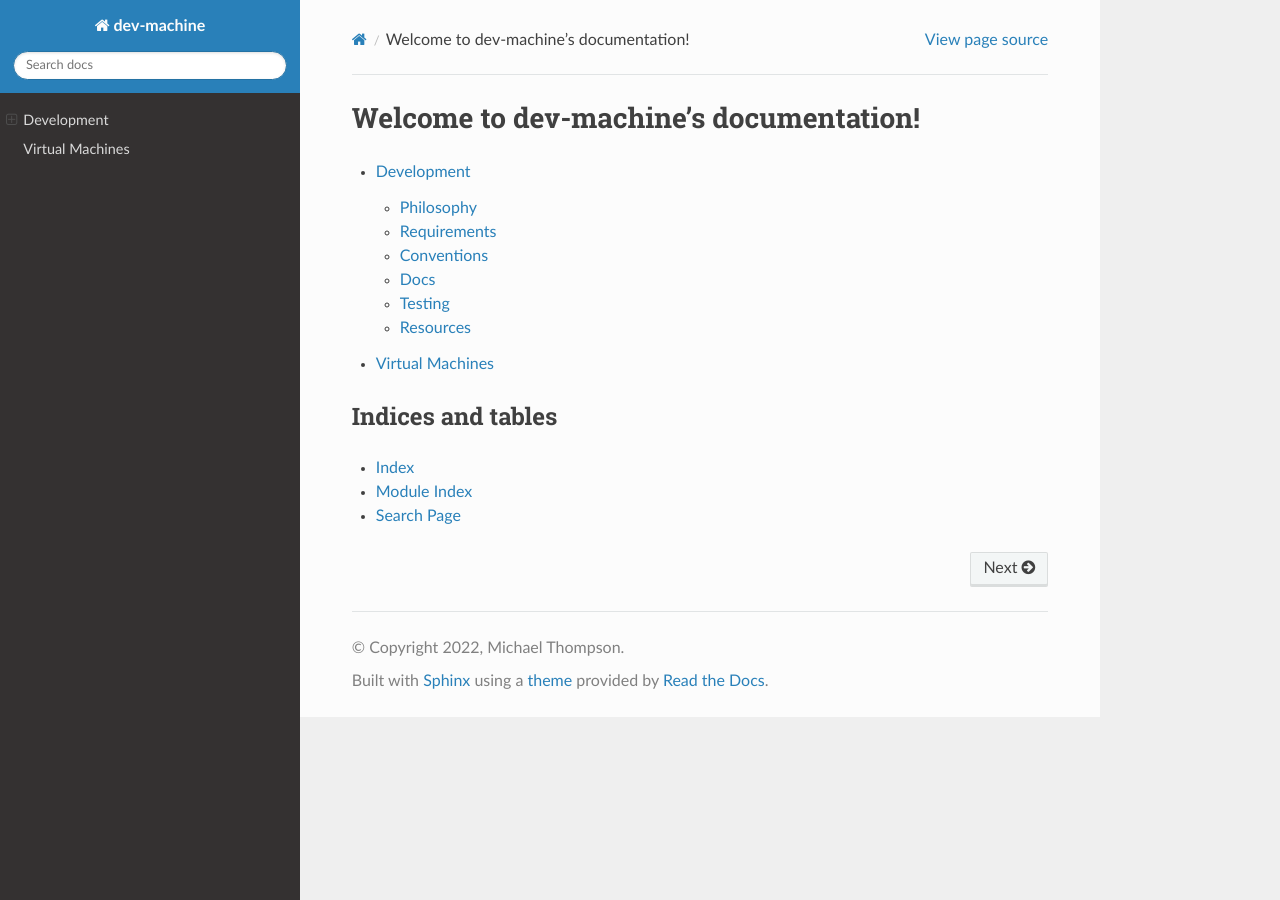
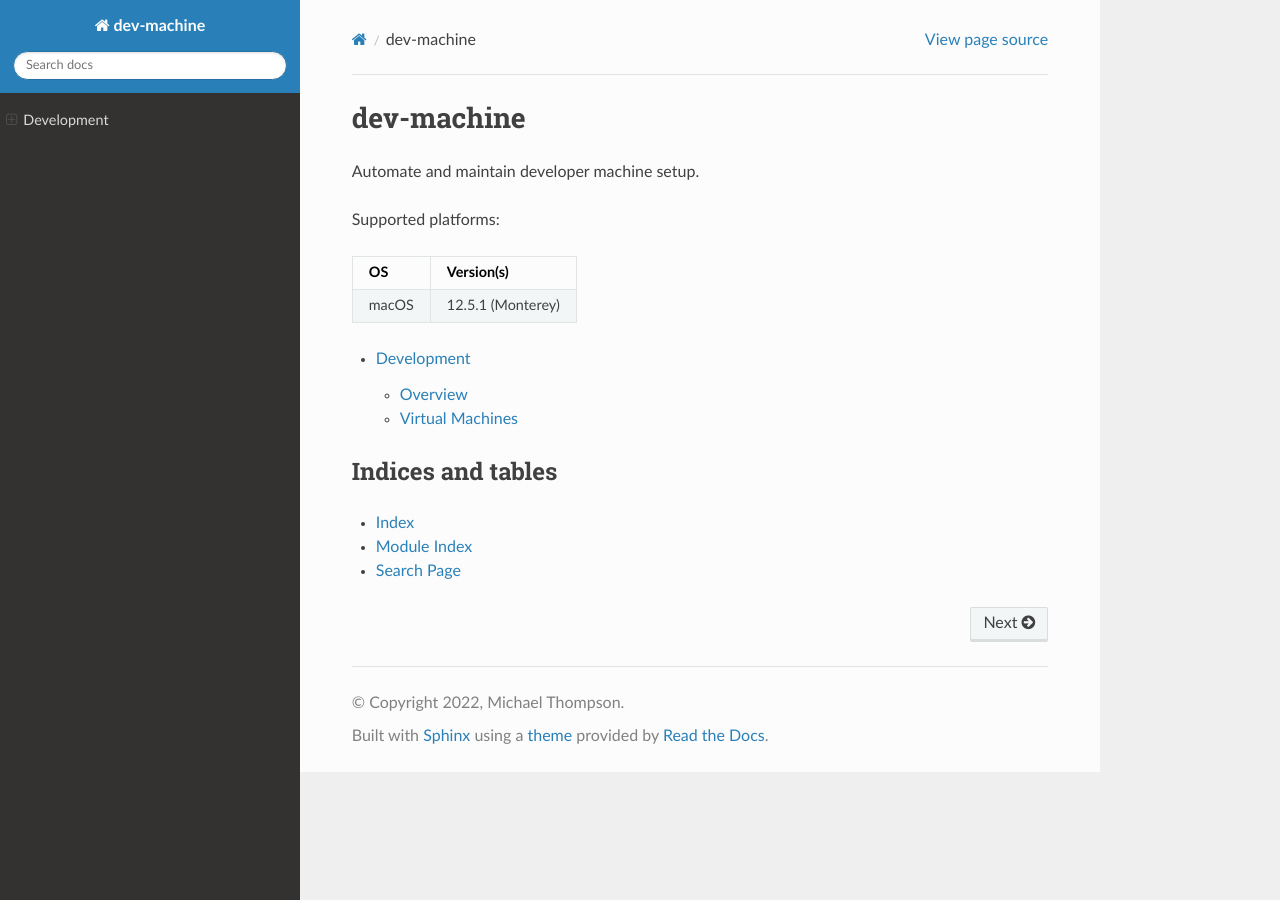
Before and after one commit to ActionScripted/dev-machine, a Sphinx documentation site: the page built from docs/source/index.md, in a window 1280 px wide. Built offline with Sphinx 7.4.7 and the Read the Docs theme 2.0.0, drawn with Linux system fonts in a browser that asks for light colours.

Commit message:
updating docs

````diff
--- a/docs/source/development.md
+++ b/docs/source/development/overview.md
@@ -1,4 +1,4 @@
-# Development
+# Overview
 
 **This is for development of `dev-machine`, not customization.**
 
--- a/docs/source/index.md
+++ b/docs/source/index.md
@@ -1,12 +1,20 @@
-# Welcome to dev-machine's documentation!
+# dev-machine
+
+Automate and maintain developer machine setup.
+
+Supported platforms:
+
+| OS    | Version(s)        |
+|-------|-------------------|
+| macOS | 12.5.1 (Monterey) |
+
 
 ```{toctree}
 ---
 maxdepth: 2
 ---
 
-development
-virtual-machines
+development/index
 ```
 
 ## Indices and tables
````
Also changed, not shown: docs/source/development/index.md (added, +10 -0 lines), docs/source/development/virtual-machines.md (renamed from docs/source/virtual-machines.md).
